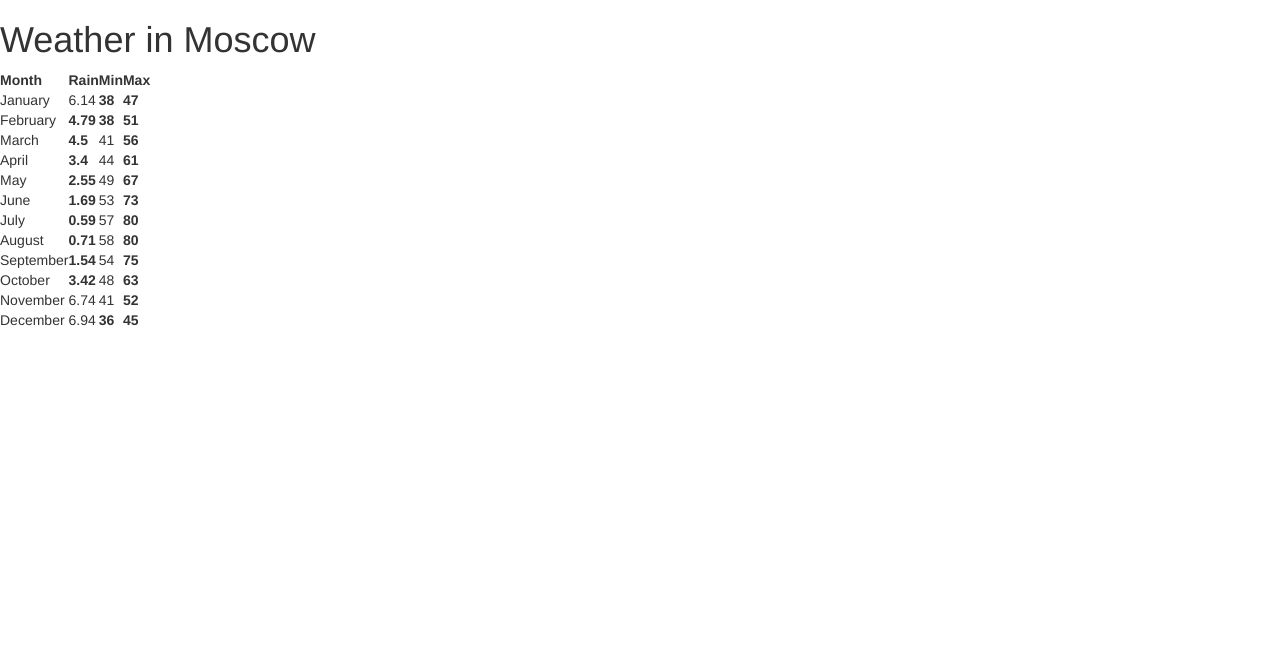
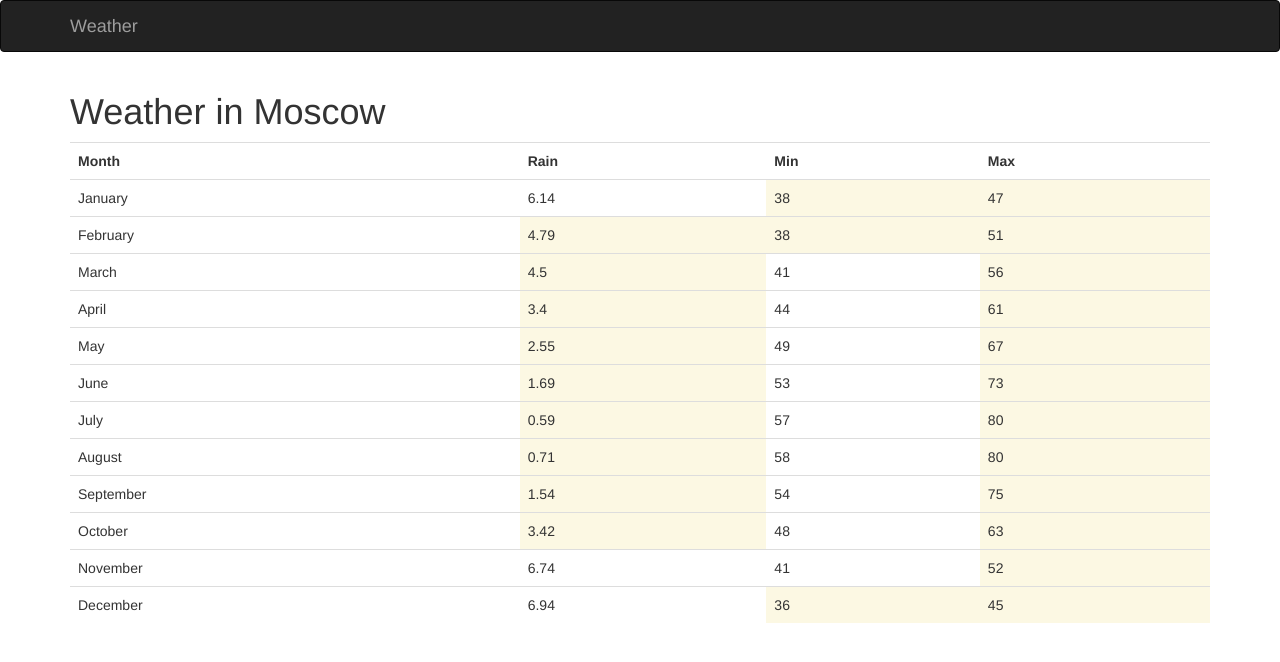
Before and after one commit to zavanton321/flask-demo, a Flask app: page / in a window 1280 px wide. Shown: the top 662 px of the page. Run offline with Flask 2, Linux system fonts and the light colour scheme; some libraries are stand-ins or nearby versions.

Commit message:
table formatted

```diff
--- a/templates/macros.html
+++ b/templates/macros.html
@@ -17,10 +17,12 @@
 {% endmacro %}
 
 {% macro cell(target, highlight) %}
-    <td>
-        {% set hl = target <= highlight %}
-        {% if hl %}<b>{% endif %}
+    {% set condition = target <= highlight %}
+    <td
+            {% if condition %}
+                class="warning"
+            {% endif %}
+    >
         {{ target }}
-        {% if hl %}</b>{% endif %}
     </td>
 {% endmacro %}
--- a/templates/weather.html
+++ b/templates/weather.html
@@ -5,12 +5,22 @@
     {{ city }} Weather
 {% endblock %}
 
+{% block navbar %}
+    <nav class="navbar navbar-inverse" role="navigation">
+        <div class="container">
+            <a class="navbar-brand" href="#">Weather</a>
+        </div>
+    </nav>
+{% endblock %}
+
 {% block content %}
+    <div class="container">
         <h1>Weather in {{ city }}</h1>
-    <table>
+        <table class="table table-hover">
             {{ macros.table_head() }}
             {% for month in months %}
                 {{ macros.row(month, data, highlight) }}
             {% endfor %}
         </table>
+    </div>
 {% endblock %}
```
Lines whose indentation alone changed are shown as unchanged.
